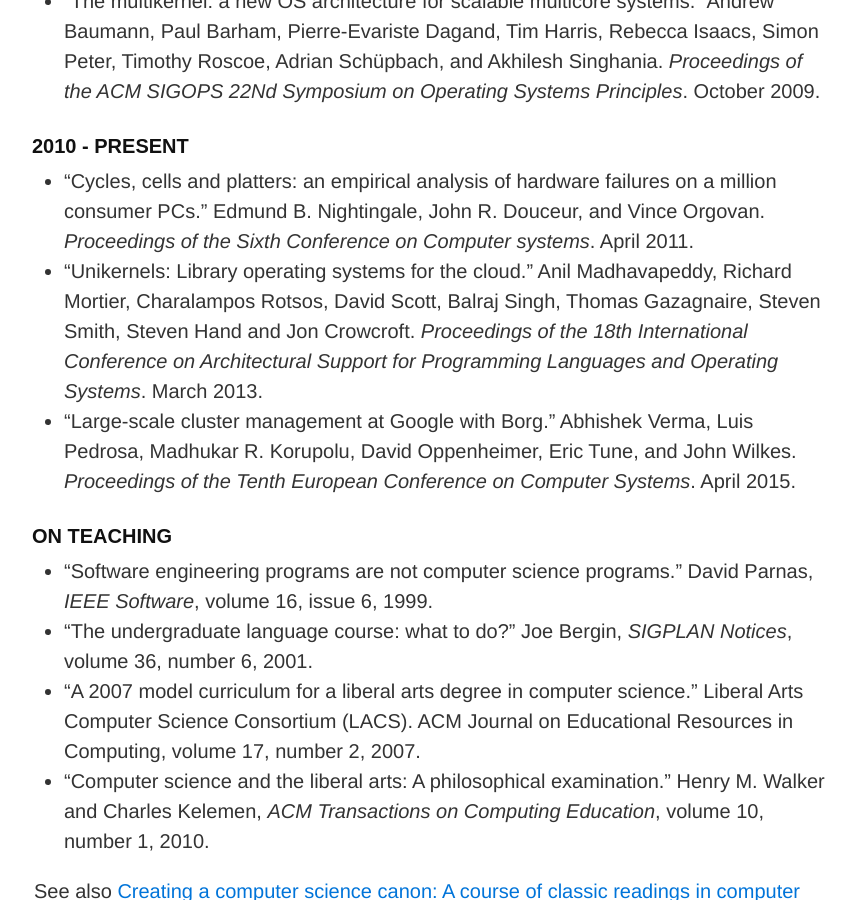
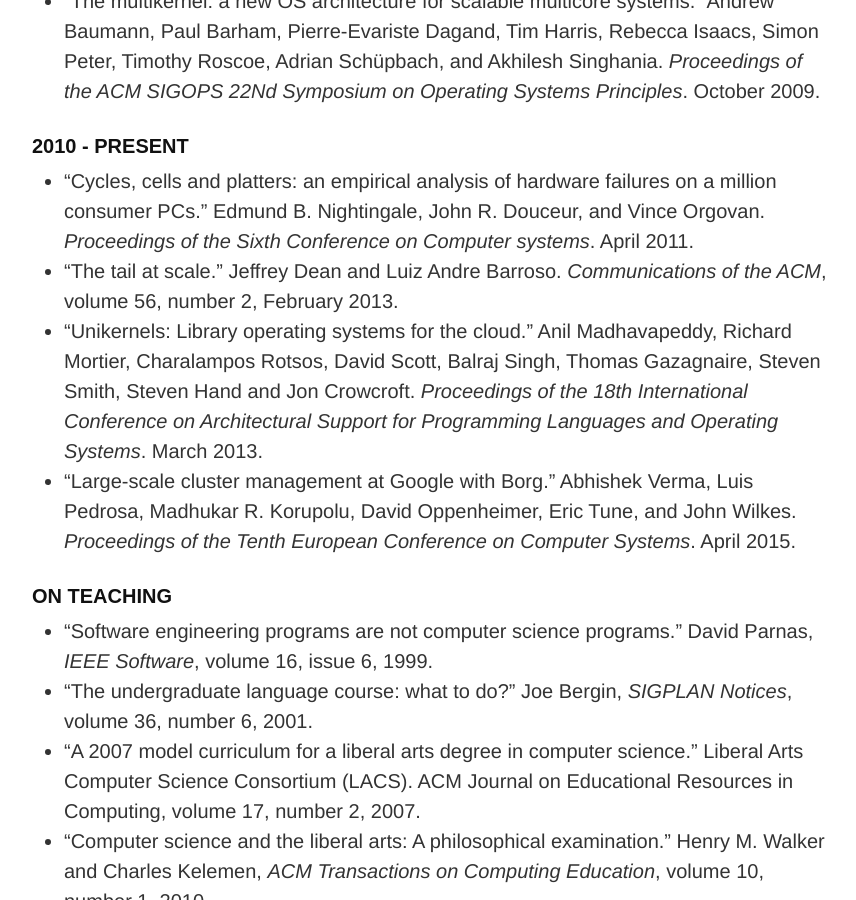
Before and after one commit to mspiegel/mspiegel.github.com, a Jekyll site: the page built from canon.md, in a window 1280 px wide and 900 px high, scrolled down 6144 px. Shown: the whole window, without its empty margins (206-1062 px from the left). Built offline with Jekyll 4.4.1, drawn with Linux system fonts in a browser that asks for light colours.

Commit message:
Add 'The Tale at Scale' Communications of the ACM paper.

```diff
--- a/canon.md
+++ b/canon.md
@@ -114,6 +114,7 @@ Suggestions, criticisms, or comments are always appreciated.
 
 ### 2010 - present
 * "Cycles, cells and platters: an empirical analysis of hardware failures on a million consumer PCs." Edmund B. Nightingale, John R. Douceur, and Vince Orgovan. _Proceedings of the Sixth Conference on Computer systems_. April 2011.
+* "The tail at scale." Jeffrey Dean and Luiz Andre Barroso. _Communications of the ACM_, volume 56, number 2, February 2013.
 * "Unikernels: Library operating systems for the cloud." Anil Madhavapeddy, Richard Mortier, Charalampos Rotsos, David Scott, Balraj Singh, Thomas Gazagnaire, Steven Smith, Steven Hand and Jon Crowcroft. _Proceedings of the 18th International Conference on Architectural Support for Programming Languages and Operating Systems_. March 2013.
 * "Large-scale cluster management at Google with Borg." Abhishek Verma, Luis Pedrosa, Madhukar R. Korupolu, David Oppenheimer, Eric Tune, and John Wilkes. _Proceedings of the Tenth European Conference on Computer Systems_. April 2015.
 
```
